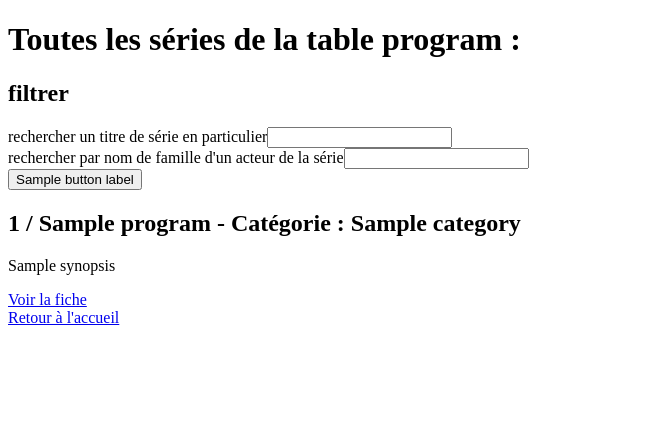
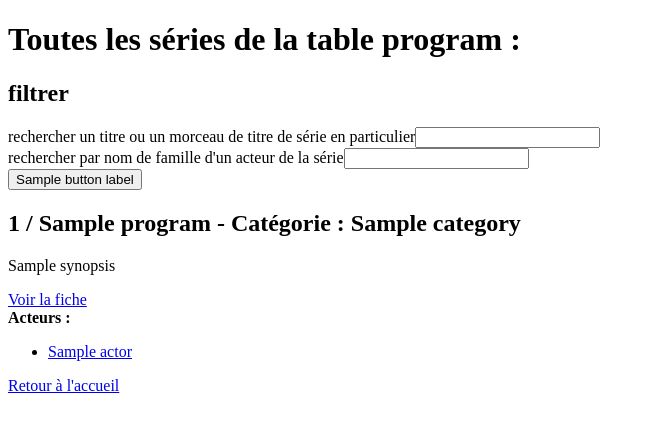
Before and after one commit to ClaireV38/quests-symfony-wild-series, a Symfony app: template templates/program/index.html.twig in a window 1280 px wide. Shown: the part 154-586 px from the top of the page, without its empty margins (0-655 px from the left). Run offline with Twig, Linux system fonts and the light colour scheme; the template is opened without the code that fills it: most values are stand-ins (such as "Sample title", 1, 10 or a date in 2020); form fields are guessed from the names that the template uses; some libraries are stand-ins or nearby versions.

Commit message:
shapping form

```diff
--- a/src/Repository/ProgramRepository.php
+++ b/src/Repository/ProgramRepository.php
@@ -23,7 +23,7 @@ class ProgramRepository extends ServiceEntityRepository
      * @param string $name
      * @return Collection|null
      */
-    public function findLikeName(string $title, string $actor = '^'): ?array
+    public function findLikeName(string $title, string $actor = ''): ?array
     {
         $queryBuilder = $this->createQueryBuilder('p')
             ->leftJoin('p.actors', 'a')
--- a/templates/program/index.html.twig
+++ b/templates/program/index.html.twig
@@ -6,17 +6,26 @@
     <div class="container">
         <h1>Toutes les séries de la table program : </h1>
         <h2>filtrer</h2>
-        {{ form_start(form) }}
-        {{ form_row(form.searchTitle,  { 'label': 'rechercher un titre de série en particulier' }) }}
+        {{ form_start(form,  {'attr': {'class': 'search-form'}}) }}
+        {{ form_row(form.searchTitle,  { 'label': 'rechercher un titre ou un morceau de titre de série en particulier' }) }}
         {{ form_row(form.searchActor,  { 'label': 'rechercher par nom de famille d\'un acteur de la série' }) }}
         <button class="btn btn-primary">{{ button_label|default('rechercher') }}</button>
-
         {{ form_end(form) }}
         {% for program in programs %}
             <div class="program-box">
                 <h2>{{ loop.index }} / {{ program.title }} - Catégorie : {{ program.category.name }}</h2>
                 <p>{{ program.synopsis }}</p>
                 <a href="{{ path("program_show", { program: program.slug }) }}">Voir la fiche</a>
+                <div class="list-actor">
+                    <strong>Acteurs :</strong>
+                    <ul>
+                        {% for actor in program.actors %}
+                            <li><a href="{{ path("actor_show", { id: actor.id }) }}"> {{ actor.name }}</a></li>
+                        {% else %}
+                            <li>Aucun acteur pour cette série</li>
+                        {% endfor %}
+                    </ul>
+                </div>
             </div>
         {% else %}
             Aucune série trouvée.
```
Also changed, not shown: assets/styles/app.scss (+8 -0 lines), src/DataFixtures/ActorFixtures.php (+8 -1 lines).
